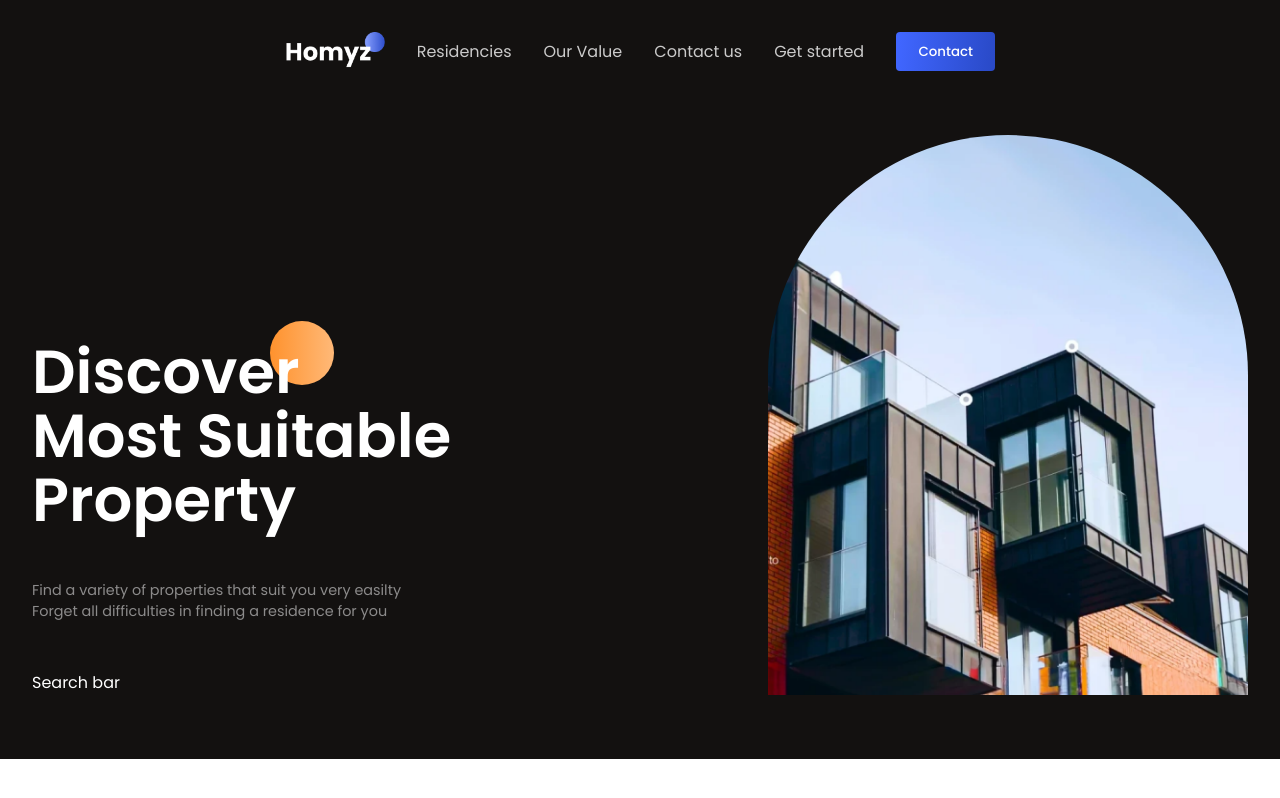
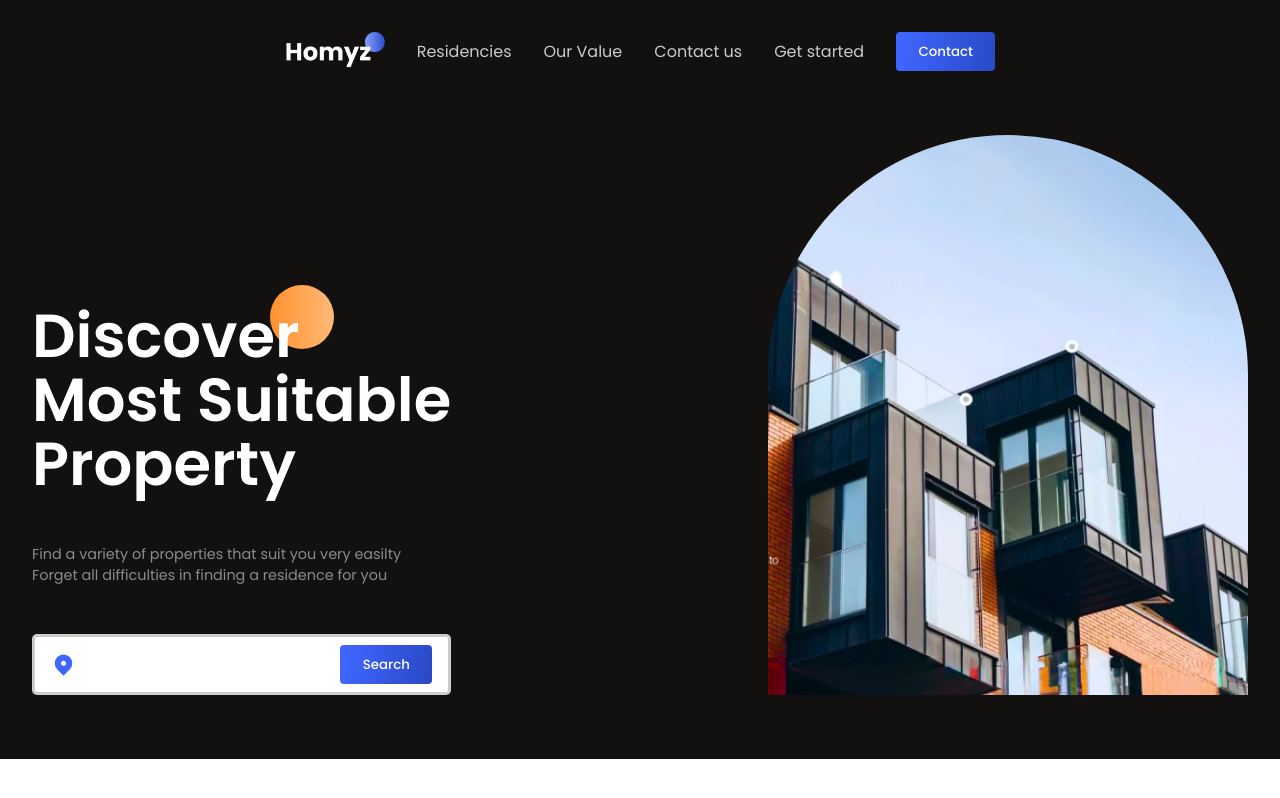
Before and after one commit to FernandoMoyano/MERN-booking-app, a React (Vite) app in the folder client/: page / in a window 1280 px wide. Built offline with nearby package versions, Linux system fonts and the light colour scheme.

Commit message:
Hero-styles1

```diff
--- a/client/src/components/Hero/Hero.css
+++ b/client/src/components/Hero/Hero.css
@@ -33,6 +33,19 @@
   top: -10%;
   z-index: -1;
 }
+.search-bar{
+  width: 100%;
+  background-color: white;
+  border-radius:5px;
+  border:3px solid rgba(120, 120, 120, 0.374);
+  padding: 0.5rem 1rem;
+  justify-content: space-between;
+
+}
+.search-bar>input{
+  border: none;
+  outline: none;
+}
 /* right side */
 .image-container {
   width: 30rem;
--- a/client/src/components/Hero/Hero.jsx
+++ b/client/src/components/Hero/Hero.jsx
@@ -1,5 +1,6 @@
 import React from "react";
 import "./Hero.css";
+import {HiLocationMarker} from "react-icons/hi"
 import "../../index.css"
 
 const Hero = () => {
@@ -21,8 +22,10 @@
             <span>Forget all difficulties in finding a residence for you</span>
           </div>
 
-          <div className="search-bar">
-            Search bar
+          <div className="flexCenter search-bar">
+            <HiLocationMarker color="var(--blue)" size={25}/>
+            <input type="text"/>
+              <button className="button">Search</button>
           </div>
         </div>
 
```
